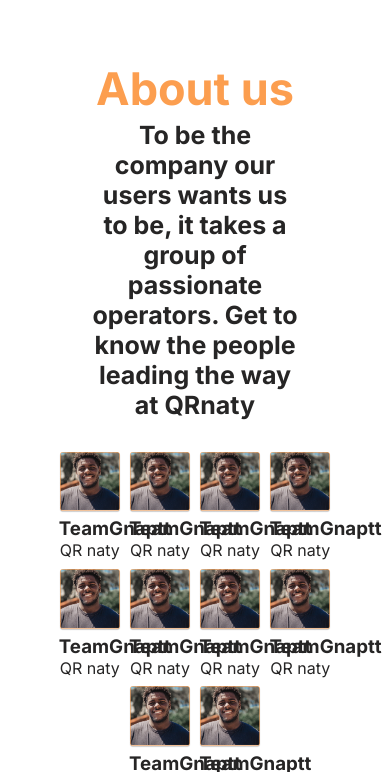
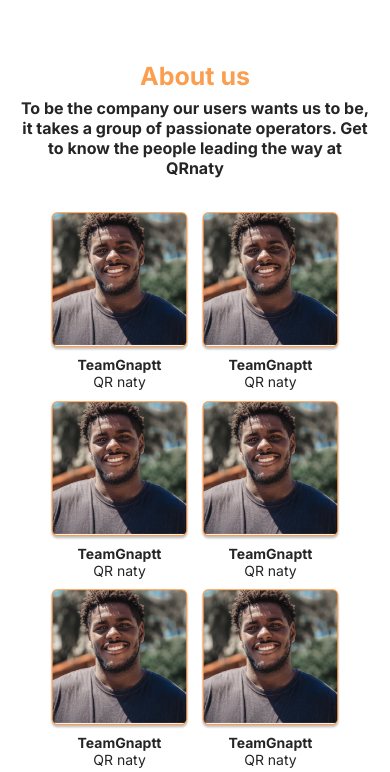
Before and after one commit to zuri-training/TeamGnatpp-qr-gen, a plain HTML site: page pages/about-us/about-us.html in a window 390 px wide. Shown: the part 51-823 px from the top of the page. Drawn offline with Linux system fonts and the light colour scheme.

Commit message:
about us mobile page completed

```diff
--- a/pages/about-us/styles/about-us.css
+++ b/pages/about-us/styles/about-us.css
@@ -69,3 +69,89 @@
 .card img {
     width: 100%;
 }
+
+@media screen and (max-width: 890px) {
+    .h-content {
+        width: 80%;
+    }
+}
+
+@media screen and (max-width: 790px) {
+
+    .card {
+        width: 29%;
+    }
+
+    h1 {
+        font-size: 35px;
+    }
+
+    .h-content h3 {
+        font-size: 20px;
+    }
+
+    .text h3 {
+        font-size: 18px;
+    }
+
+    .text p {
+        font-size: 15px;
+    }
+}
+
+@media screen and (max-width: 640px) {
+    .h-content {
+        width: 100%;
+    }
+    .card {
+        width: 29%;
+    }
+
+    h1 {
+        font-size: 30px;
+    }
+
+    .h-content h3 {
+        font-size: 18px;
+    }
+
+    .text h3 {
+        font-size: 15px;
+    }
+
+    .text p {
+        font-size: 15px;
+    }
+}
+
+@media screen and (max-width: 560px) {
+    /* .card {
+        width: 40%;
+    } */
+
+    .images {
+        width: 100%;
+    }
+}
+
+@media screen and (max-width: 430px) {
+    .card {
+        width: 40%;
+    }
+
+    h1 {
+        font-size: 25px;
+    }
+
+    .h-content h3 {
+        font-size: 16px;
+    }
+
+    .text h3 {
+        font-size: 14px;
+    }
+
+    .text p {
+        font-size: 14px;
+    }
+}
```
